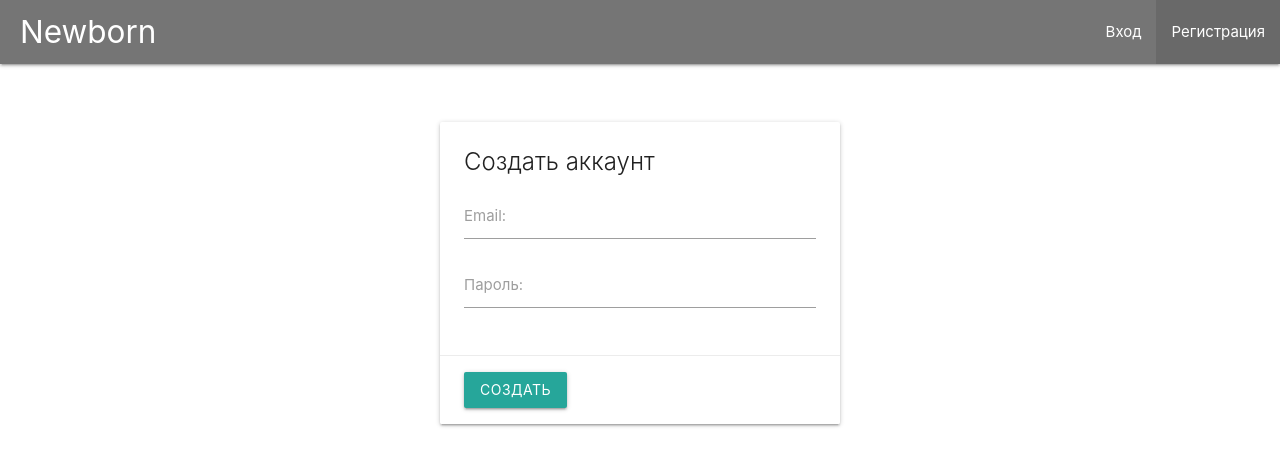
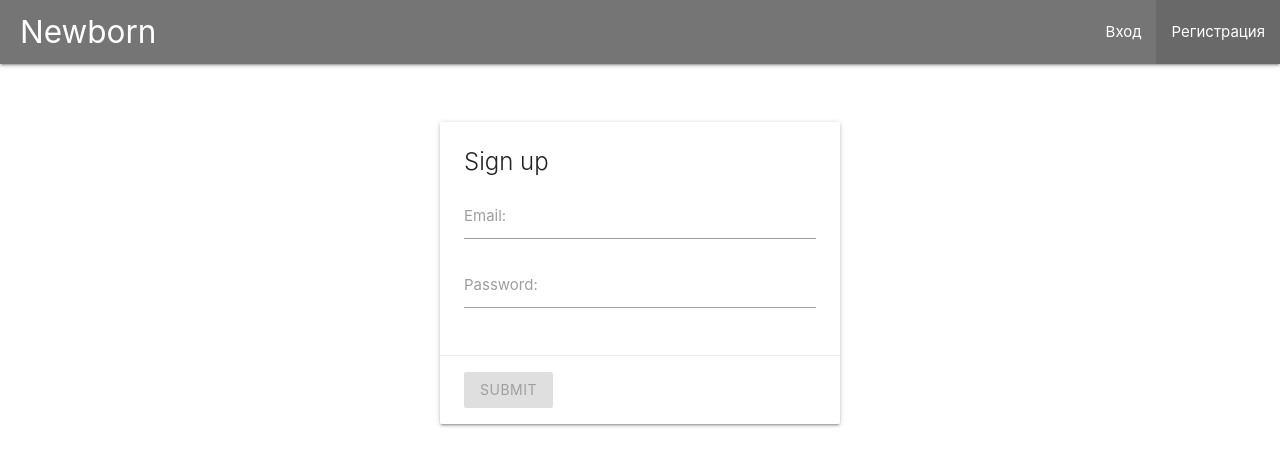
Before and after one commit to miron809/MEAN, an Angular app in the folder client/: page /register in a window 1280 px wide. Shown: the top 466 px of the page. Built offline with nearby package versions, Linux system fonts and the light colour scheme.

Commit message:
added register page

```diff
--- a/client/src/app/register-page/register-page.component.html
+++ b/client/src/app/register-page/register-page.component.html
@@ -1,16 +1,44 @@
-<div class="card">
+<form
+  [formGroup]="form"
+  (ngSubmit)="onSubmit()"
+  class="card">
   <div class="card-content">
-    <span class="card-title">Создать аккаунт</span>
+    <span class="card-title">Sign up</span>
     <div class="input-field">
-      <input id="email" type="email" required>
+      <input
+        formControlName="email"
+        [ngClass]="{'invalid': form.get('email').invalid && form.get('email').touched}"
+        id="email"
+        type="email">
       <label for="email">Email:</label>
+      <span
+        *ngIf="form.get('email').invalid && form.get('email').touched"
+        class="helper-text red-text">
+        <span *ngIf="form.get('email').errors['required']">This field is required</span>
+        <span *ngIf="form.get('email').errors['email']">Email is incorrect</span>
+      </span>
     </div>
     <div class="input-field">
-      <input id="password" type="password" required>
-      <label for="password">Пароль:</label>
+      <input
+        formControlName="password"
+        [ngClass]="{'invalid': form.get('password').invalid && form.get('password').touched}"
+        id="password"
+        type="password">
+      <label for="password">Password:</label>
+      <span
+        *ngIf="form.get('password').invalid && form.get('password').touched"
+        class="helper-text red-text">
+        <span *ngIf="form.get('password').errors['required']">This field is required</span>
+        <span *ngIf="form.get('password').errors['minlength'] && form.get('password').errors['minlength']['requiredLength']">
+          Password should be longer ({{form.get('password').errors['minlength']['actualLength']}} of {{form.get('password').errors['minlength']['requiredLength']}})
+        </span>
+      </span>
     </div>
   </div>
   <div class="card-action">
-    <button class="modal-action btn waves-effect">Создать</button>
+    <button
+      [disabled]="form.invalid"
+      type="submit"
+      class="modal-action btn waves-effect">Submit</button>
   </div>
-</div>
+</form>
--- a/client/src/app/register-page/register-page.component.ts
+++ b/client/src/app/register-page/register-page.component.ts
@@ -1,15 +1,66 @@
-import { Component, OnInit } from '@angular/core';
+import { Component, OnDestroy, OnInit } from '@angular/core';
+import { ActivatedRoute, Params, Router } from '@angular/router';
+import { FormControl, FormGroup, Validators } from '@angular/forms';
+import { Subject } from 'rxjs';
+import { takeUntil } from 'rxjs/operators';
+import { AuthService } from '../shared/services/auth.service';
 
 @Component({
   selector: 'app-register-page',
   templateUrl: './register-page.component.html',
   styleUrls: ['./register-page.component.scss']
 })
-export class RegisterPageComponent implements OnInit {
+export class RegisterPageComponent implements OnInit, OnDestroy {
+  unsubscriber = new Subject();
 
-  constructor() { }
+  form: FormGroup;
+
+  constructor(private auth: AuthService,
+              private router: Router,
+              private route: ActivatedRoute) { }
 
   ngOnInit(): void {
+    this.getQueryParams();
+    this.buildForm();
+  }
+
+  getQueryParams() {
+    this.route.queryParams.subscribe((params: Params) => {
+      if (params['registered']) {
+
+      } else if (params['accessDenied']) {
+
+      }
+    })
+  }
+
+  buildForm() {
+    this.form = new FormGroup({
+      email: new FormControl(null, [Validators.required, Validators.email]),
+      password: new FormControl(null, [Validators.required, Validators.minLength(6)])
+    })
+  }
+
+  onSubmit() {
+    this.auth.register(this.form.value)
+      .pipe(takeUntil(this.unsubscriber))
+      .subscribe(
+        () => {
+          this.router.navigate(['/login'], {
+            queryParams: {
+              'registered': true
+            }
+          })
+        },
+        error => {
+          console.log(error)
+        }
+      )
+  }
+
+  ngOnDestroy(): void {
+    this.unsubscriber.next();
+    this.unsubscriber.complete();
   }
 
 }
--- a/client/src/app/shared/services/auth.service.ts
+++ b/client/src/app/shared/services/auth.service.ts
@@ -9,6 +9,10 @@ export class AuthService {
   private token = null;
 
   constructor(private http: HttpClient) {}
+
+  register(user: User): Observable<User> {
+    return this.http.post<User>('/api/auth/register', user)
+  }
 
   login(user: User): Observable<any> {
     return this.http.post('/api/auth/login', user)
```
